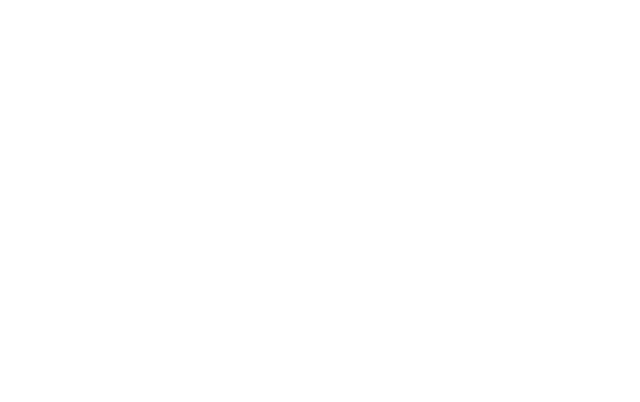
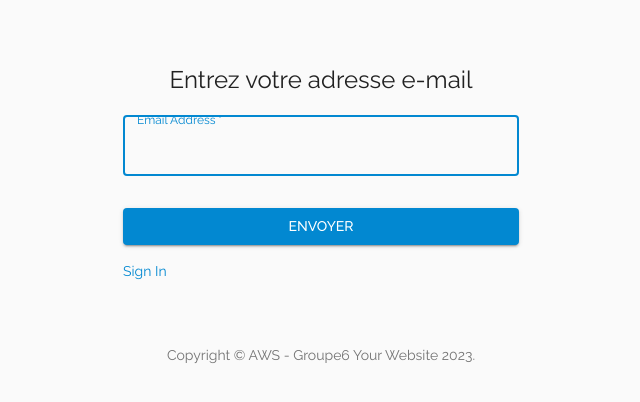
Before and after one commit to uvsq22205250/todoListApp, a React (Create React App) app: page /PasswordReset in a window 1280 px wide. Before the commit this address had no page. Shown: the top 402 px of the page, without its empty margins (319-959 px from the left). Built offline with nearby package versions, Linux system fonts and the light colour scheme.

Commit message:
Mot de passe oublié

```diff
--- a/src/AppMain.js
+++ b/src/AppMain.js
@@ -2,6 +2,7 @@ import React, {useState, useEffect} from 'react';
 import Signup from './Signup';
 import Login from './Login';
 import App from './App';
+import PasswordReset from './PasswordReset';
 import { BrowserRouter as Router} from 'react-router-dom';
 import {Routes, Route} from 'react-router-dom';
 
@@ -16,6 +17,7 @@ function AppMain() {
                <Route path="/Signup" element={<Signup/>}/>
                <Route path="/Login" element={<Login/>}/>
                <Route path="/App" element={<App/>}/>
+               <Route path="/PasswordReset" element={<PasswordReset/>}/>
             </Routes>
         </section>
       </div>
--- a/src/Login.js
+++ b/src/Login.js
@@ -125,8 +125,8 @@ const Login = () => {
                     </Button>
                     <Grid container>
                         <Grid item xs>
-                            <Link href="#" variant="body2">
-                                Forgot password?
+                            <Link href="/PasswordReset" variant="body2">
+                                Forgot password ?
                             </Link>
                         </Grid>
                         <Grid item>
--- /dev/null
+++ b/src/PasswordReset.js
@@ -0,0 +1,113 @@
+import React, { useState } from 'react';
+import { getAuth, sendPasswordResetEmail } from "firebase/auth";
+import app from './firebase.config';
+import Button from '@material-ui/core/Button';
+import CssBaseline from '@material-ui/core/CssBaseline';
+import TextField from '@material-ui/core/TextField';
+import Link from '@material-ui/core/Link';
+import Grid from '@material-ui/core/Grid';
+import Box from '@material-ui/core/Box';
+import Typography from '@material-ui/core/Typography';
+import { makeStyles } from '@material-ui/core/styles';
+import Container from '@material-ui/core/Container';
+
+function Copyright() {
+  return (
+    <Typography variant="body2" color="textSecondary" align="center">
+      {'Copyright © AWS - Groupe6 '}
+      <Link color="inherit" href="https://mui.com/">
+        Your Website
+      </Link>{' '}
+      {new Date().getFullYear()}
+      {'.'}
+    </Typography>
+  );
+}
+
+const useStyles = makeStyles((theme) => ({
+  paper: {
+    marginTop: theme.spacing(8),
+    display: 'flex',
+    flexDirection: 'column',
+    alignItems: 'center',
+  },
+  form: {
+    width: '100%', // Fix IE 11 issue.
+    marginTop: theme.spacing(1),
+  },
+  submit: {
+    margin: theme.spacing(3, 0, 2),
+  },
+}));
+
+function PasswordReset() {
+  const classes = useStyles();
+
+
+  const [email, setEmail] = useState('');
+  const auth = getAuth(app)
+  const handleSubmit = (event) => {
+    event.preventDefault();
+    sendPasswordResetEmail(auth, email)
+      .then(() => {
+        console.log('Email de réinitialisation envoyé avec succès!');
+        alert("Password reset email sent")
+      })
+      .catch((error) => {
+        console.error('Erreur lors de l\'envoi de l\'email de réinitialisation:', error);
+        alert("Password reset email no sent")
+      });
+  };
+
+  const handleChange = (event) => {
+    setEmail(event.target.value);
+  };
+
+
+  return (
+    <Container component="main" maxWidth="xs">
+      <CssBaseline />
+      <div className={classes.paper}>
+        <Typography component="h1" variant="h5">
+          Entrez votre adresse e-mail
+        </Typography>
+        <form className={classes.form} noValidate onSubmit={handleSubmit}>
+          <TextField
+            variant="outlined"
+            margin="normal"
+            required
+            fullWidth
+            id="email"
+            label="Email Address"
+            name="email"
+            autoComplete="email"
+            autoFocus
+	    value={email}
+	    onChange={handleChange}
+          />
+          <Button
+            type="submit"
+            fullWidth
+            variant="contained"
+            color="primary"
+            className={classes.submit}
+          >
+            Envoyer
+          </Button>
+          <Grid container>
+            <Grid item>
+              <Link href="/Login" variant="body2">
+                {"Sign In"}
+              </Link>
+            </Grid>
+          </Grid>
+        </form>
+      </div>
+      <Box mt={8}>
+        <Copyright />
+      </Box>
+    </Container>
+  );
+}
+
+export default PasswordReset;
```
